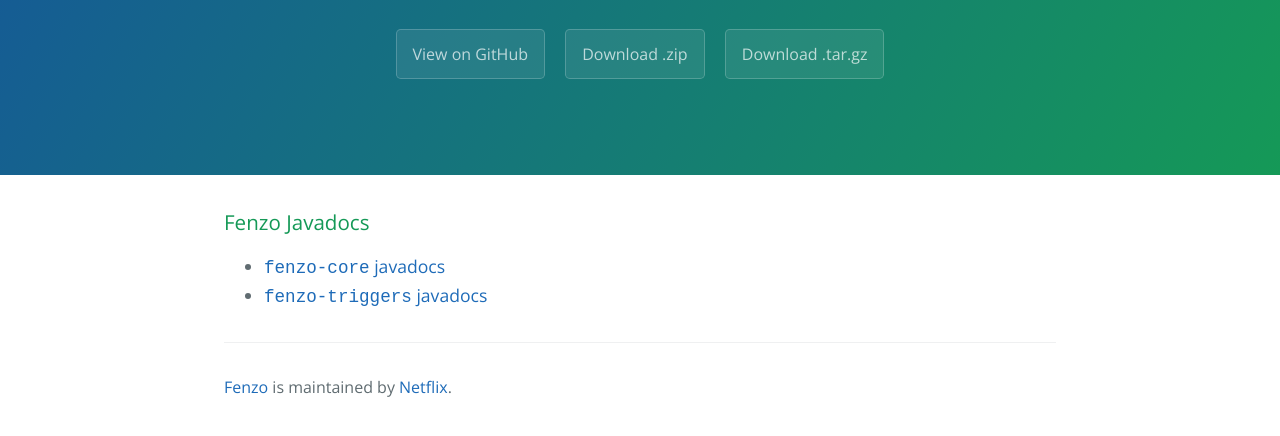
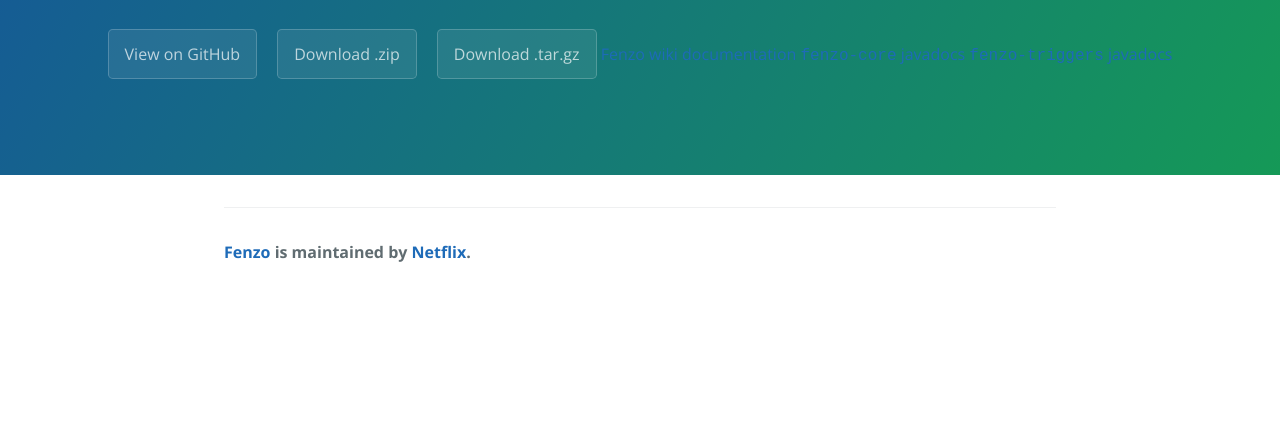
Before and after one commit to Netflix/Fenzo, a plain HTML site: page index.html in a window 1280 px wide. Shown: the part 208-644 px from the top of the page. Drawn offline with nearby package versions, Linux system fonts and the light colour scheme.

Commit message:
move links into header, add link to wiki

```diff
--- a/index.html
+++ b/index.html
@@ -16,14 +16,12 @@
       <a href="https://github.com/Netflix/Fenzo" class="btn">View on GitHub</a>
       <a href="https://github.com/Netflix/Fenzo/zipball/master" class="btn">Download .zip</a>
       <a href="https://github.com/Netflix/Fenzo/tarball/master" class="btn">Download .tar.gz</a>
+      <a href="https://github.com/Netflix/Fenzo/wiki">Fenzo wiki documentation</a>
+      <a href="/Fenzo/fenzo-core/index.html"><tt>fenzo-core</tt> javadocs</a>
+      <a href="/Fenzo/fenzo-triggers/index.html"><tt>fenzo-triggers</tt> javadocs</a>
     </section>
 
     <section class="main-content">
-      <h3>Fenzo Javadocs</h3>
-      <ul>
-       <li><a href="/Fenzo/fenzo-core/index.html"><tt>fenzo-core</tt> javadocs</li>
-       <li><a href="/Fenzo/fenzo-triggers/index.html"><tt>fenzo-triggers</tt> javadocs</li>
-      </ul>
 
       <footer class="site-footer">
         <span class="site-footer-owner"><a href="https://github.com/Netflix/Fenzo">Fenzo</a> is maintained by <a href="https://github.com/Netflix">Netflix</a>.</span>
```
